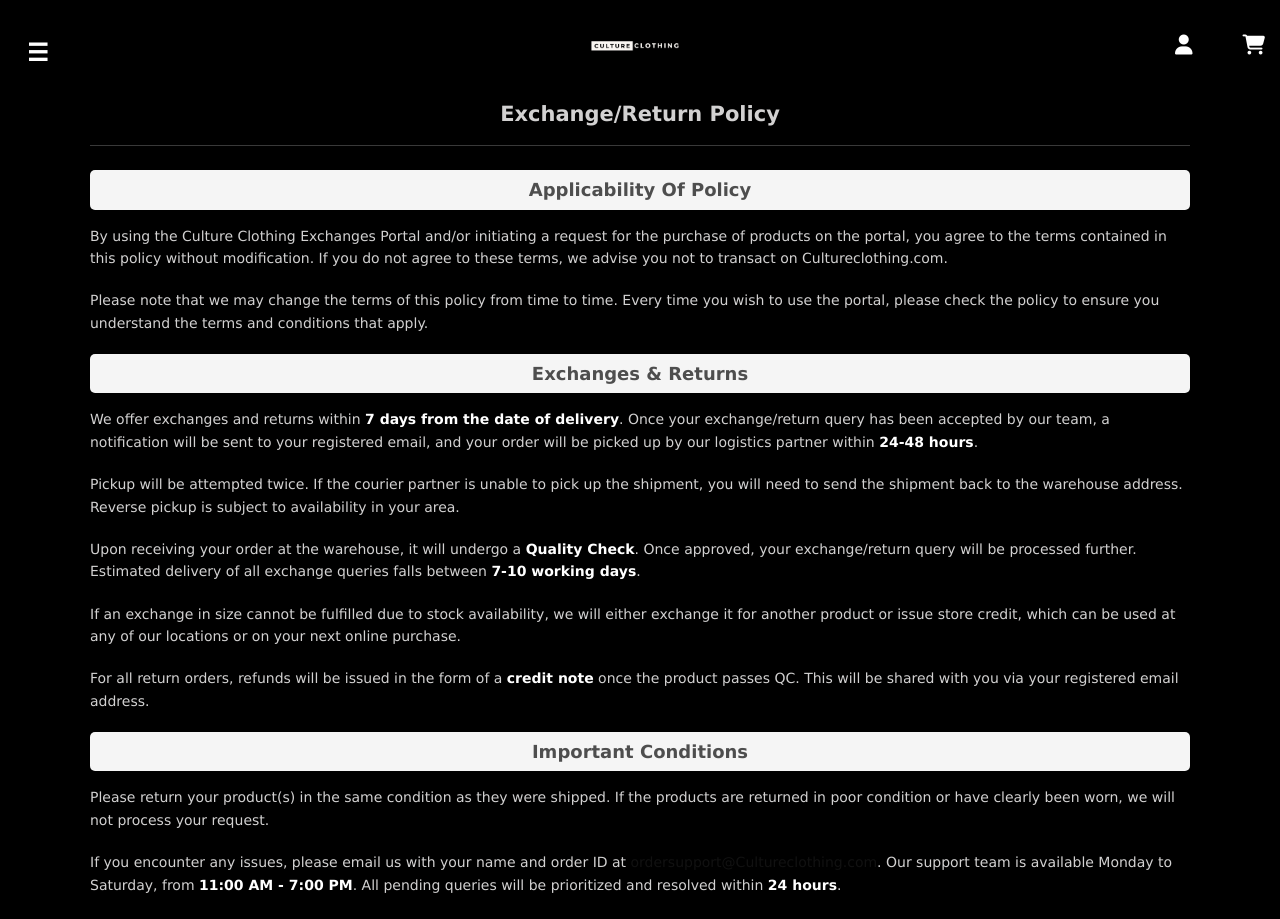
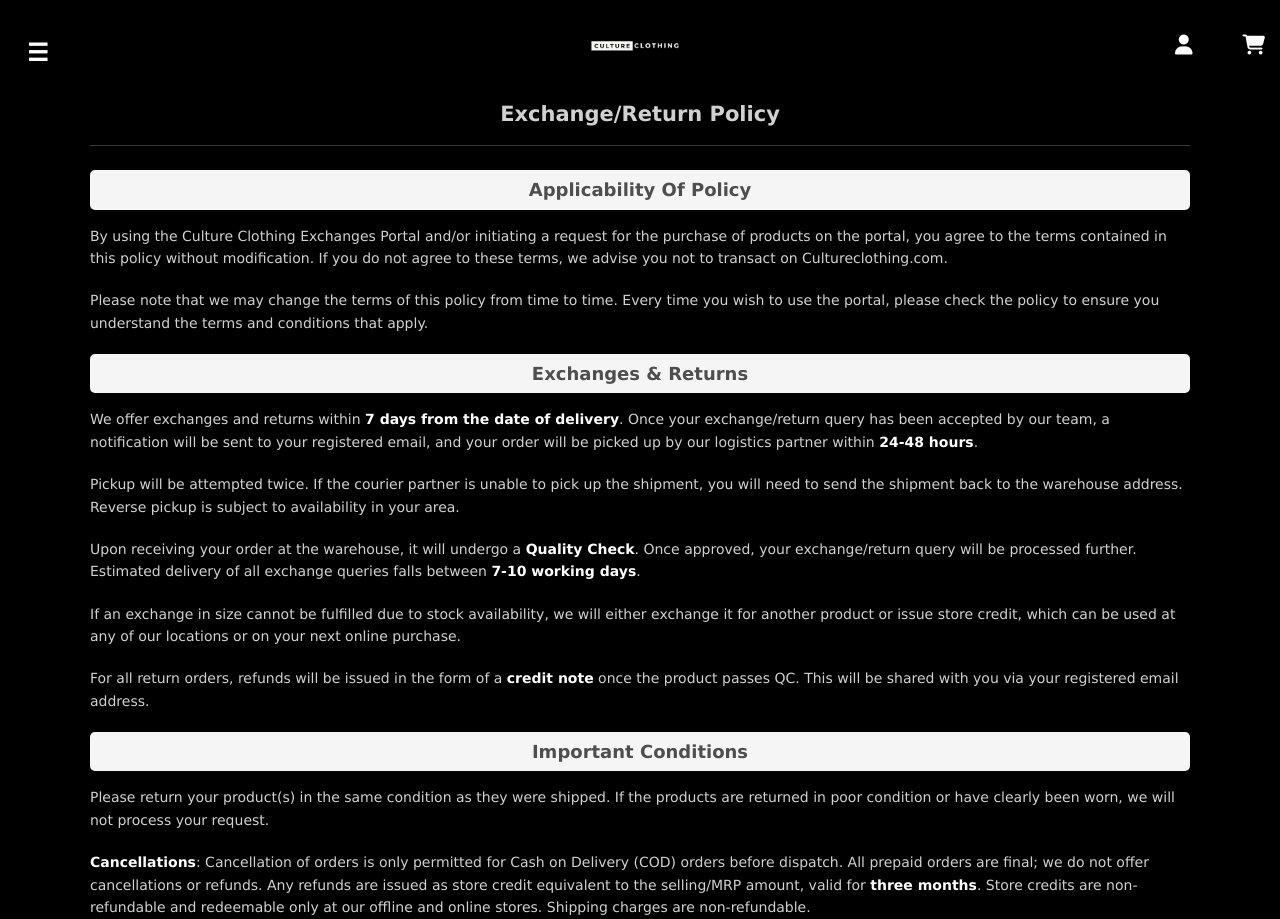
Before and after one commit to shivam142003/Culture-Clothing, a React (Create React App) app: page /return in a window 1280 px wide. Shown: the top 919 px of the page. Built offline with nearby package versions, Linux system fonts and the light colour scheme.

Commit message:
Update Returnpolicy.js

```diff
--- a/src/components/Returnpolicy.js
+++ b/src/components/Returnpolicy.js
@@ -37,9 +37,7 @@
         <p>
           Please return your product(s) in the same condition as they were shipped. If the products are returned in poor condition or have clearly been worn, we will not process your request.
         </p>
-        <p>
-          If you encounter any issues, please email us with your name and order ID at <a href="mailto:ordersupport@Cultureclothing.com">ordersupport@Cultureclothing.com</a>. Our support team is available Monday to Saturday, from <strong className="bold-text">11:00 AM - 7:00 PM</strong>. All pending queries will be prioritized and resolved within <strong className="bold-text">24 hours</strong>.
-        </p>
+
         <p>
           <strong className="bold-text">Cancellations</strong>: Cancellation of orders is only permitted for Cash on Delivery (COD) orders before dispatch. All prepaid orders are final; we do not offer cancellations or refunds. Any refunds are issued as store credit equivalent to the selling/MRP amount, valid for <strong className="bold-text">three months</strong>. Store credits are non-refundable and redeemable only at our offline and online stores. Shipping charges are non-refundable.
         </p>
```
